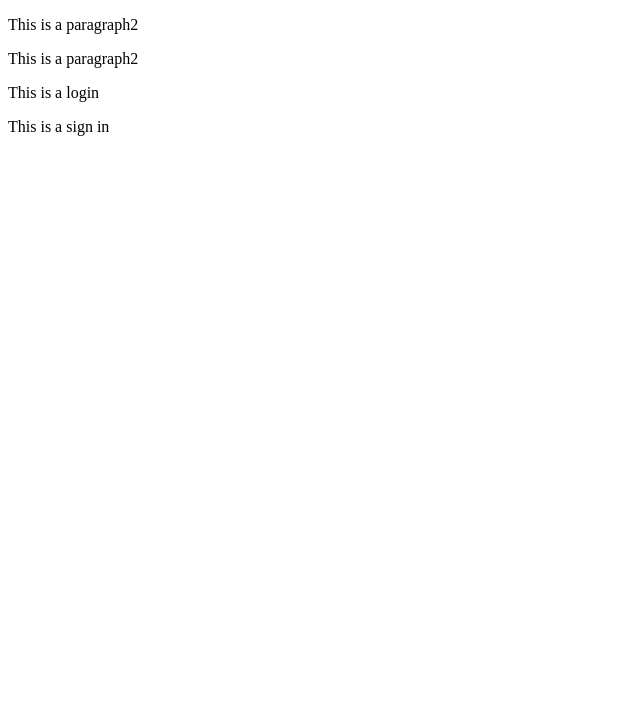
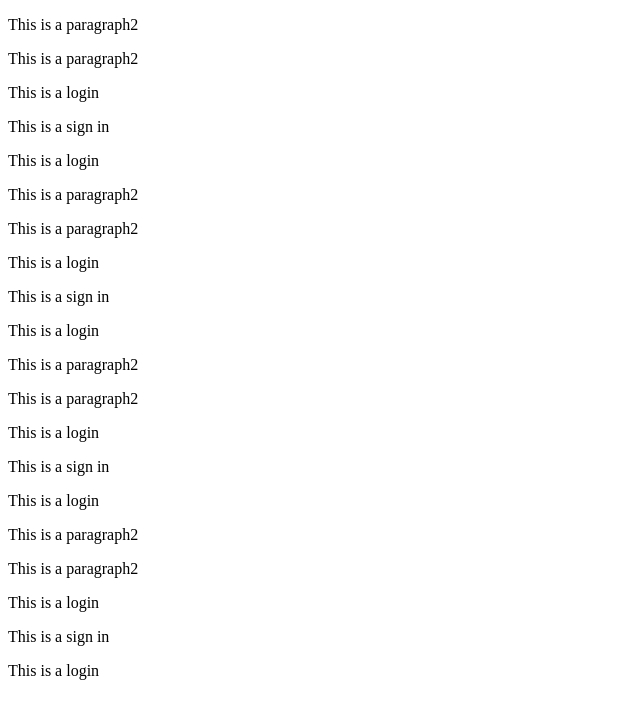
Before and after one commit to davidmahenge/socialNet, a plain HTML site: page index.html in a window 1280 px wide. Shown: the whole page, without its empty margins (0-640 px from the left). Drawn offline with Linux system fonts and the light colour scheme.

Commit message:
Add a lot of a lot

```diff
--- a/index.html
+++ b/index.html
@@ -11,5 +11,21 @@
   <p>This is a paragraph2</p>
   <p>This is a login</p>
   <p>This is a sign in</p>
+  <p>This is a login</p>
+  <p>This is a paragraph2</p>
+  <p>This is a paragraph2</p>
+  <p>This is a login</p>
+  <p>This is a sign in</p>
+  <p>This is a login</p>
+  <p>This is a paragraph2</p>
+  <p>This is a paragraph2</p>
+  <p>This is a login</p>
+  <p>This is a sign in</p>
+  <p>This is a login</p>
+  <p>This is a paragraph2</p>
+  <p>This is a paragraph2</p>
+  <p>This is a login</p>
+  <p>This is a sign in</p>
+  <p>This is a login</p>
 </body>
 </html>
```
Also changed, not shown: login_form.html (added).
